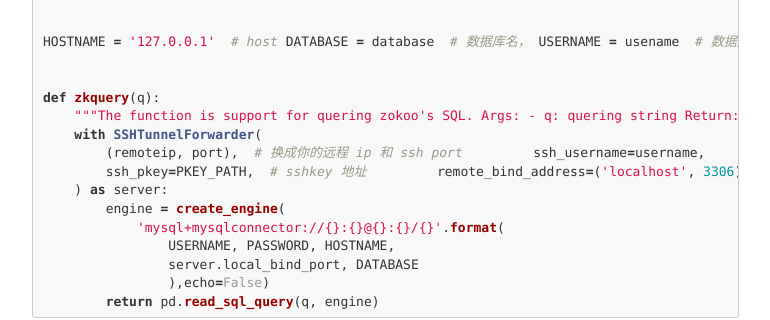
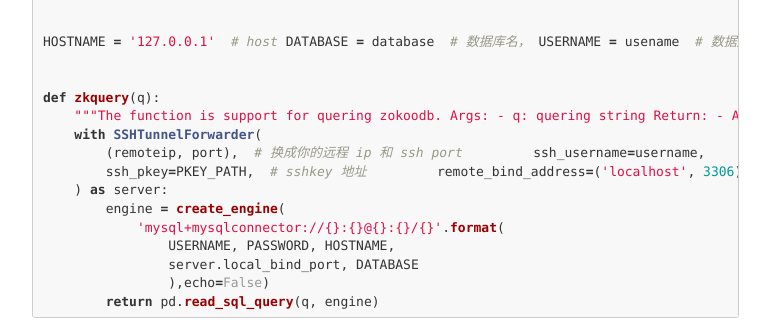
Before and after one commit to scottming/scottming.github.io, a Jekyll site: the page built from _posts/2016-11-17-pandas_mysql.md, in a window 1280 px wide and 900 px high, scrolled down 1727 px. Shown: the part 152-472 px from the top of the window, without its empty margins (233-1003 px from the left). Built offline with Jekyll 4.4.1, drawn with Linux system fonts in a browser that asks for light colours; nearby versions of some CDN libraries; comment, search, counter and statistics services are not loaded.

Commit message:
Update 2016-11-17-pandas_mysql.md

```diff
--- a/_posts/2016-11-17-pandas_mysql.md
+++ b/_posts/2016-11-17-pandas_mysql.md
@@ -69,7 +69,7 @@ PKEY_PATH = os.path.join(HOME_PATH, '.ssh', 'id_rsa')
 
 
 def zkquery(q):
-    """The function is support for quering zokoo's SQL.
+    """The function is support for quering zokoodb.
 
     Args:
     - q: quering string
```
